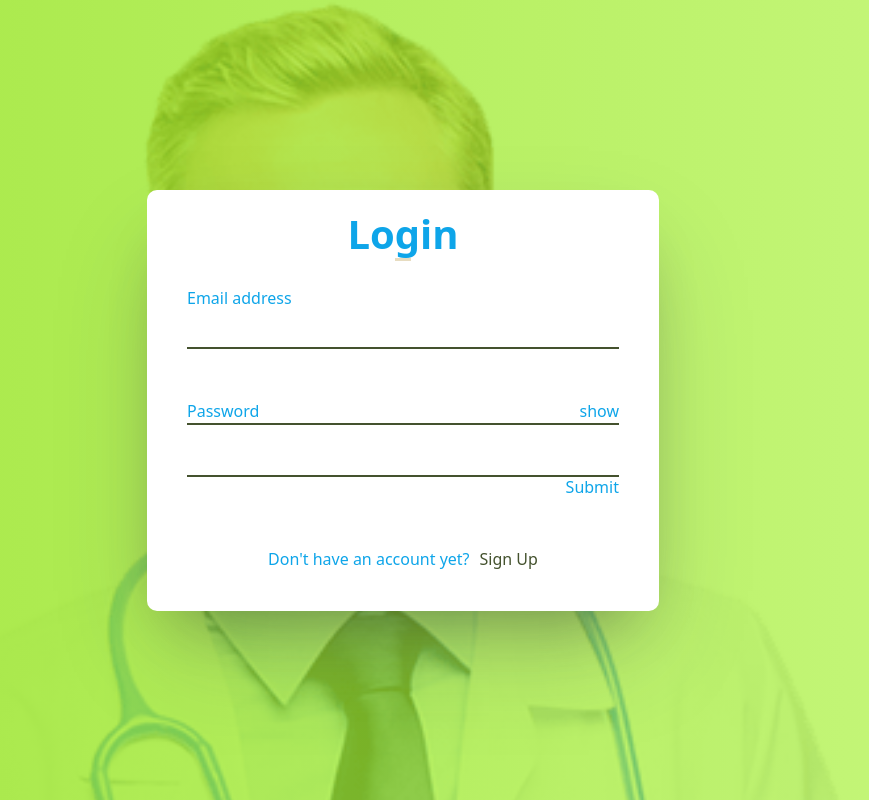
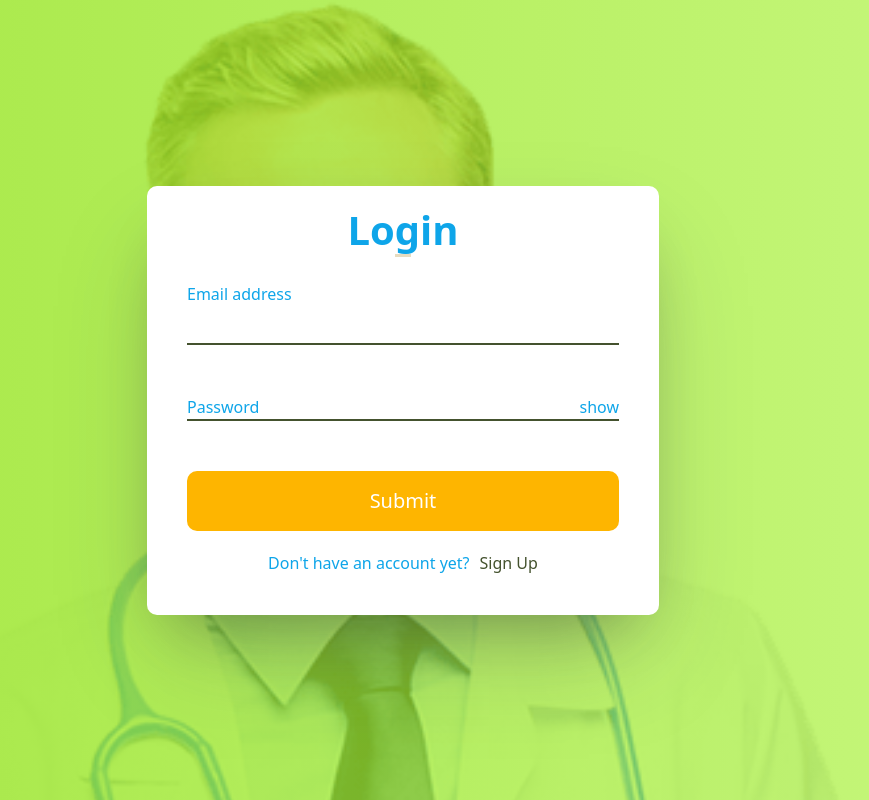
Before and after one commit to Chimwemwe-127001/book-appointment-frontend, a React (Create React App) app: page /login in a window 1280 px wide. Shown: the whole page, without its empty margins (237-1106 px from the left). Built offline with nearby package versions, Linux system fonts and the light colour scheme; no server answers.

Commit message:
Feat: style the login page submit button

```diff
--- a/src/components/sessions/Login.js
+++ b/src/components/sessions/Login.js
@@ -66,7 +66,7 @@ const Login = () => {
             </label>
             <button type="button" onClick={() => setShowPassword(!showPassword)}>{showPassword ? 'hide' : 'show'}</button>
           </div>
-          <div className="form-group">
+          <div className="submit-btn">
             <button type="submit">Submit</button>
           </div>
         </form>
```
